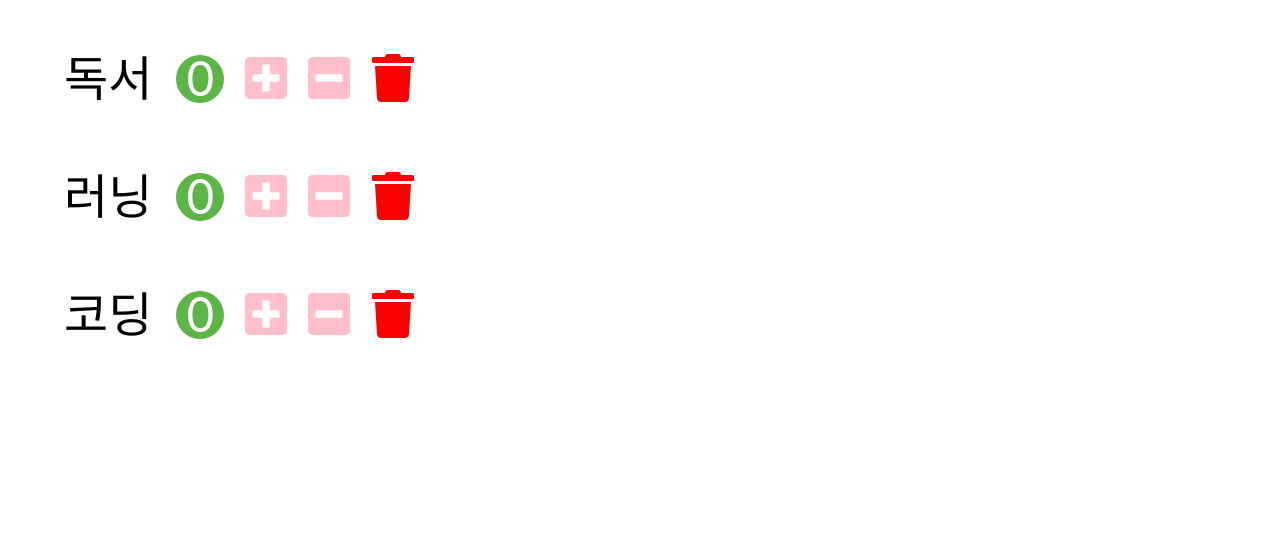
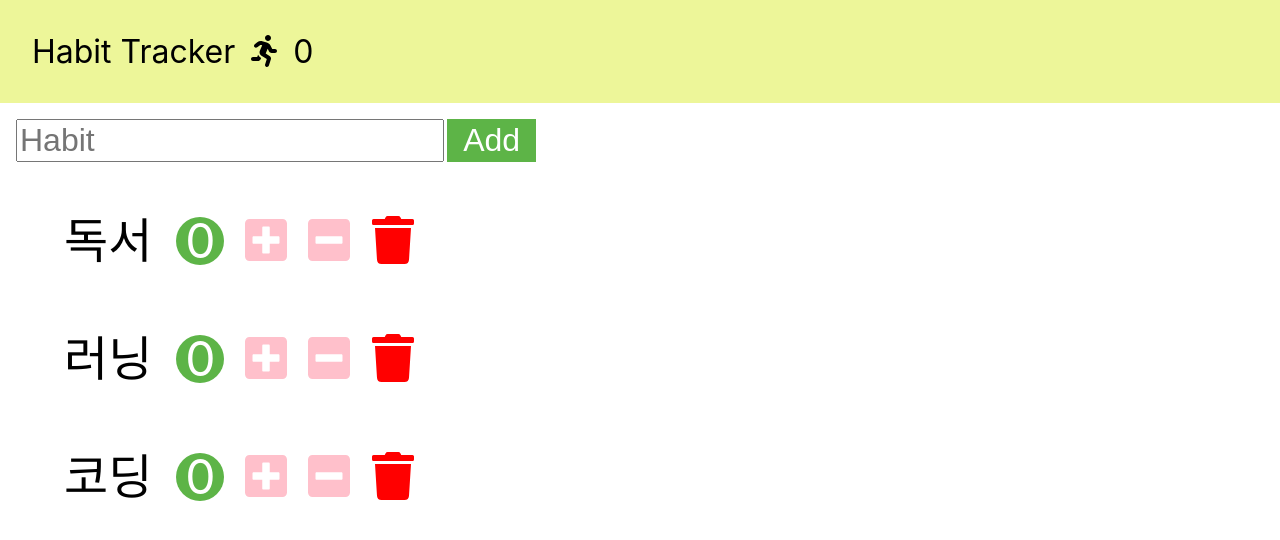
Before and after one commit to kangmuni/habit-tracker, a React (Create React App) app: page / in a window 1280 px wide. Shown: the top 540 px of the page. Built offline with nearby package versions, Linux system fonts and the light colour scheme.

Commit message:
Make Navbar and Add-form

```diff
--- a/src/app.css
+++ b/src/app.css
@@ -2,6 +2,37 @@ button {
   outline: none;
   border: 0;
   cursor: pointer;
+}
+
+.add-form {
+  margin: 1rem;
+}
+
+.add-input {
+  font-size: 2rem;
+}
+
+.add-button {
+  height: 100%;
+  font-size: 2rem;
+  margin-left: 0.2rem;
+  padding: 0.1em 0.5em;
+  color: white;
+  background-color: rgb(93, 180, 71);
+}
+
+.navbar {
+  font-size: 2rem;
+  padding: 1em;
+  background-color: rgb(237, 246, 153);
+}
+
+.navbar-logo {
+  margin-left: 0.5em;
+}
+
+.navbar-count {
+  margin-left: 0.5em;
 }
 
 .habit {
--- a/src/app.jsx
+++ b/src/app.jsx
@@ -1,9 +1,61 @@
-import React from 'react';
+import React, { Component } from 'react';
 import './app.css';
 import Habits from './components/habits';
+import Navbar from './components/navbar';
 
-function App() {
-  return <Habits />;
+class App extends Component {
+  state = {
+    habits: [
+      { id: 1, name: '독서', count: 0 },
+      { id: 2, name: '러닝', count: 0 },
+      { id: 3, name: '코딩', count: 0 },
+    ],
+  };
+
+  handleIncrement = (habit) => {
+    console.log(`handleIncrement ${habit.name}`);
+    const habits = [...this.state.habits]; // 새로운 배열
+    const index = habits.indexOf(habit);
+    habits[index].count++;
+    this.setState({ habits: habits }); // 키와 밸류가 동일한 이름인 경우 생략 가능
+  };
+
+  handleDecrement = (habit) => {
+    console.log(`handleDecrement ${habit.name}`);
+    const habits = [...this.state.habits];
+    const index = habits.indexOf(habit);
+    const count = habits[index].count - 1;
+    habits[index].count = count < 0 ? 0 : count;
+    this.setState({ habits });
+  };
+
+  handleDelete = (habit) => {
+    console.log(`handleDelete ${habit.name}`);
+    const habits = this.state.habits.filter((item) => item.id !== habit.id);
+    this.setState({ habits });
+  };
+
+  handleAdd = (name) => {
+    const habits = [...this.state.habits, { id: Date.now(), name, count: 0 }];
+    this.setState({ habits });
+  };
+
+  render() {
+    return (
+      <>
+        <Navbar
+          totalCount={this.state.habits.filter((item) => item.count > 0).length}
+        />
+        <Habits
+          habits={this.state.habits}
+          onIncrement={this.handleIncrement}
+          onDecrement={this.handleDecrement}
+          onDelete={this.handleDelete}
+          onAdd={this.handleAdd}
+        />
+      </>
+    );
+  }
 }
 
 export default App;
--- /dev/null
+++ b/src/components/habitAddForm.jsx
@@ -0,0 +1,29 @@
+import React, { Component } from 'react';
+
+class HabitAddForm extends Component {
+  formRef = React.createRef();
+  inputRef = React.createRef();
+
+  onSubmit = (event) => {
+    event.preventDefault();
+    const name = this.inputRef.current.value;
+    name && this.props.onAdd(name);
+    //this.inputRef.current.value = '';
+    this.formRef.current.reset();
+  };
+  render() {
+    return (
+      <form ref={this.formRef} className="add-form" onSubmit={this.onSubmit}>
+        <input
+          ref={this.inputRef}
+          type="text"
+          className="add-input"
+          placeholder="Habit"
+        />
+        <button className="add-button">Add</button>
+      </form>
+    );
+  }
+}
+
+export default HabitAddForm;
--- a/src/components/habits.jsx
+++ b/src/components/habits.jsx
@@ -1,51 +1,39 @@
 import React, { Component } from 'react';
 import Habit from './habit';
+import HabitAddForm from './habitAddForm';
 
 class Habits extends Component {
-  state = {
-    habits: [
-      { id: 1, name: '독서', count: 0 },
-      { id: 2, name: '러닝', count: 0 },
-      { id: 3, name: '코딩', count: 0 },
-    ],
-  };
-
   handleIncrement = (habit) => {
-    console.log(`handleIncrement ${habit.name}`);
-    const habits = [...this.state.habits]; // 새로운 배열
-    const index = habits.indexOf(habit);
-    habits[index].count++;
-    this.setState({ habits: habits }); // 키와 밸류가 동일한 이름인 경우 생략 가능
+    this.props.onIncrement(habit);
   };
 
   handleDecrement = (habit) => {
-    console.log(`handleDecrement ${habit.name}`);
-    const habits = [...this.state.habits];
-    const index = habits.indexOf(habit);
-    const count = habits[index].count - 1;
-    habits[index].count = count < 0 ? 0 : count;
-    this.setState({ habits });
+    this.props.onDecrement(habit);
   };
 
   handleDelete = (habit) => {
-    console.log(`handleDelete ${habit.name}`);
-    const habits = this.state.habits.filter((item) => item.id !== habit.id);
-    this.setState({ habits });
+    this.props.onDelete(habit);
+  };
+  handleAdd = (name) => {
+    this.props.onAdd(name);
   };
 
   render() {
     return (
+      <>
+        <HabitAddForm onAdd={this.handleAdd} />
         <ul>
-        {this.state.habits.map((habit) => (
+          {this.props.habits.map((habit) => (
             <Habit
               key={habit.id}
               habit={habit}
               onIncrement={this.handleIncrement}
-            onDecreament={this.handleDecrement}
+              onDecrement={this.handleDecrement}
               onDelete={this.handleDelete}
             />
           ))}
         </ul>
+      </>
     );
   }
 }
--- /dev/null
+++ b/src/components/navbar.jsx
@@ -0,0 +1,15 @@
+import React, { Component } from 'react';
+
+class Navbar extends Component {
+  render() {
+    return (
+      <nav className="navbar">
+        <span>Habit Tracker</span>
+        <i class="navbar-logo fas fa-running"></i>
+        <span className="navbar-count">{this.props.totalCount}</span>
+      </nav>
+    );
+  }
+}
+
+export default Navbar;
```
Lines whose indentation alone changed are shown as unchanged.
